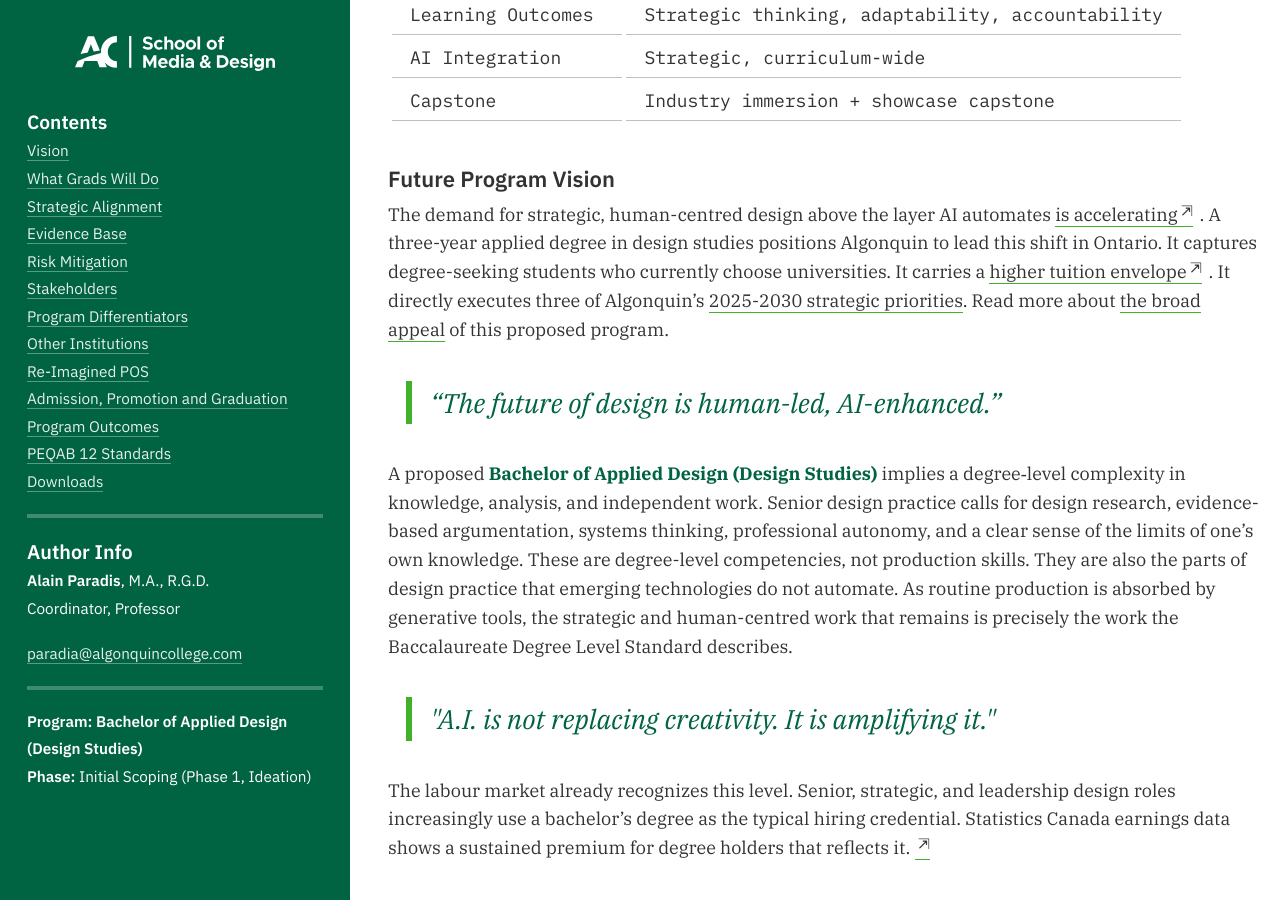
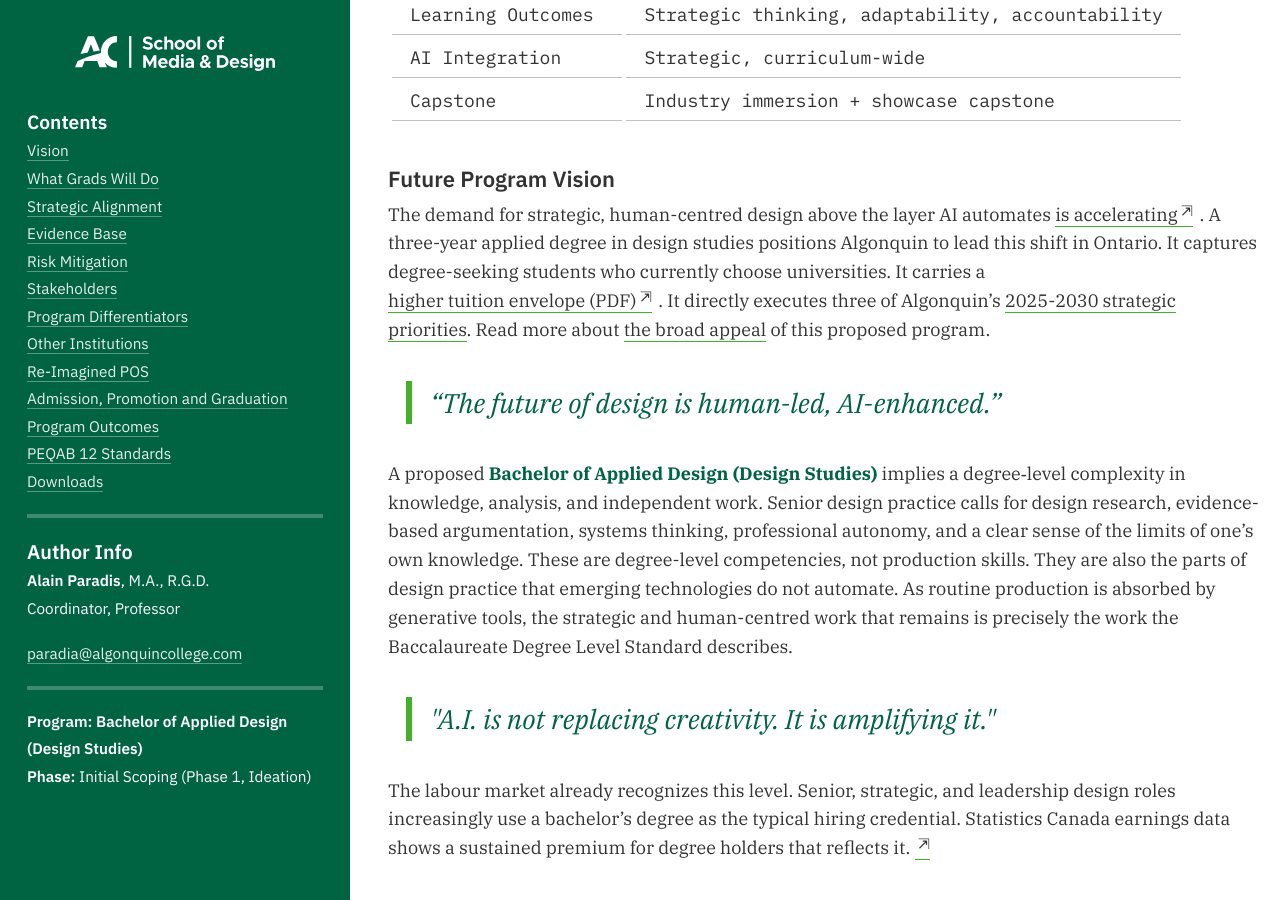
Before and after one commit to AlainParadis/program-transformation, a Jekyll site: the page built from index.md, in a window 1280 px wide and 900 px high, scrolled down 665 px. Built offline with Jekyll 4.4.1, drawn with Linux system fonts in a browser that asks for light colours.

Commit message:
Label tuition policy link as (PDF)
Add “(PDF)” to the tuition policy link text in _includes/vision.html to indicate the linked document format, improving clarity for users who may expect a downloadable PDF.

```diff
--- a/_includes/vision.html
+++ b/_includes/vision.html
@@ -17,7 +17,7 @@
 	<a name="vision">Future Program Vision</a>
 </h4>
 <p>
-	The demand for strategic, human-centred design above the layer AI automates <a href="https://www.roberthalf.com/ca/en/insights/research/data-reveals-which-marketing-and-creative-roles-are-in-highest-demand" target="_blank" rel="noreferrer noopener" class="external">is accelerating</a>. A three-year applied degree in design studies positions Algonquin to lead this shift in Ontario. It captures degree-seeking students who currently choose universities. It carries a <a href="https://www.ontario.ca/files/2024-11/mcu-tuition-and-ancillary-fees-binding-policy-directive-aug2024-en-2024-11-01.pdf" target="_blank" rel="noreferrer noopener" class="external">higher tuition envelope</a>. It directly executes three of Algonquin’s <a href="#strat-plan">2025-2030 strategic priorities</a>. Read more about <a href="#jobs">the broad appeal</a> of this proposed program.
+	The demand for strategic, human-centred design above the layer AI automates <a href="https://www.roberthalf.com/ca/en/insights/research/data-reveals-which-marketing-and-creative-roles-are-in-highest-demand" target="_blank" rel="noreferrer noopener" class="external">is accelerating</a>. A three-year applied degree in design studies positions Algonquin to lead this shift in Ontario. It captures degree-seeking students who currently choose universities. It carries a <a href="https://www.ontario.ca/files/2024-11/mcu-tuition-and-ancillary-fees-binding-policy-directive-aug2024-en-2024-11-01.pdf" target="_blank" rel="noreferrer noopener" class="external">higher tuition envelope (PDF)</a>. It directly executes three of Algonquin’s <a href="#strat-plan">2025-2030 strategic priorities</a>. Read more about <a href="#jobs">the broad appeal</a> of this proposed program.
 </p>
 <blockquote>
 	“The future of design is human-led, AI-enhanced.”
```
